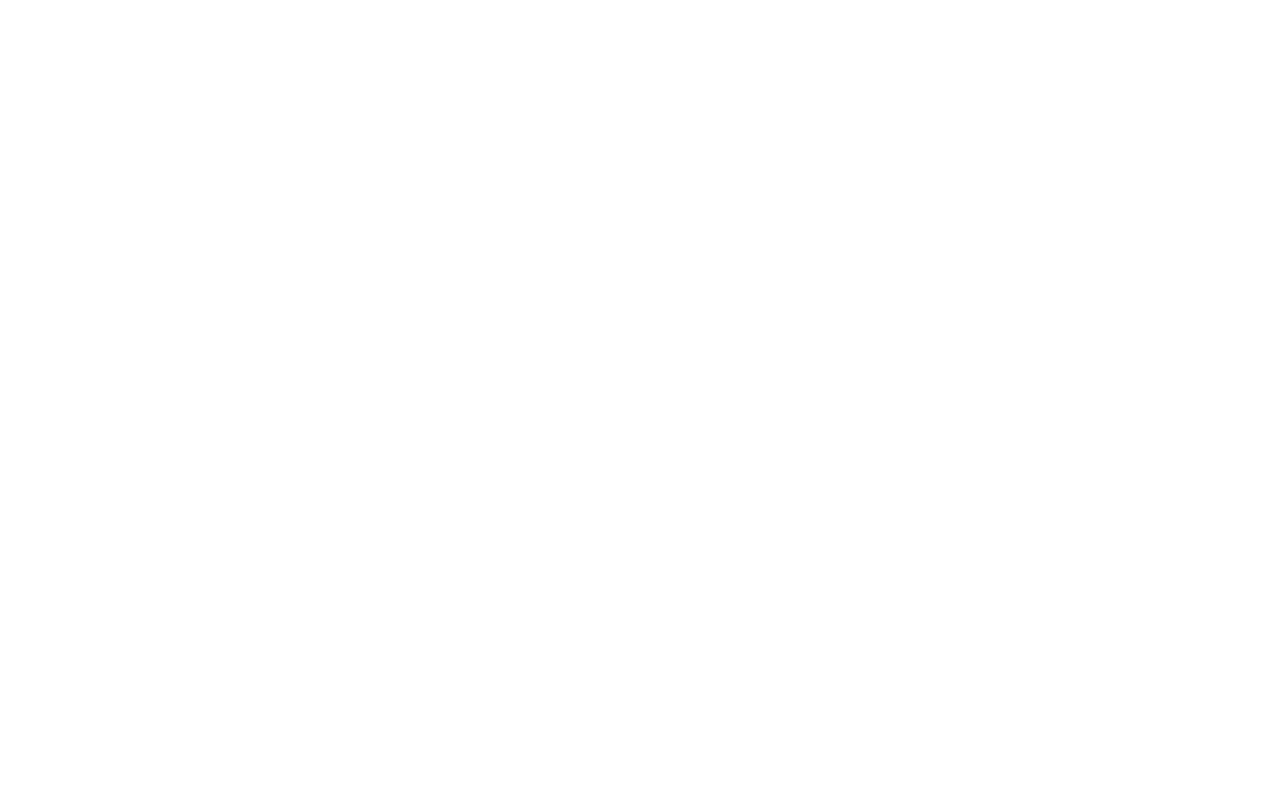
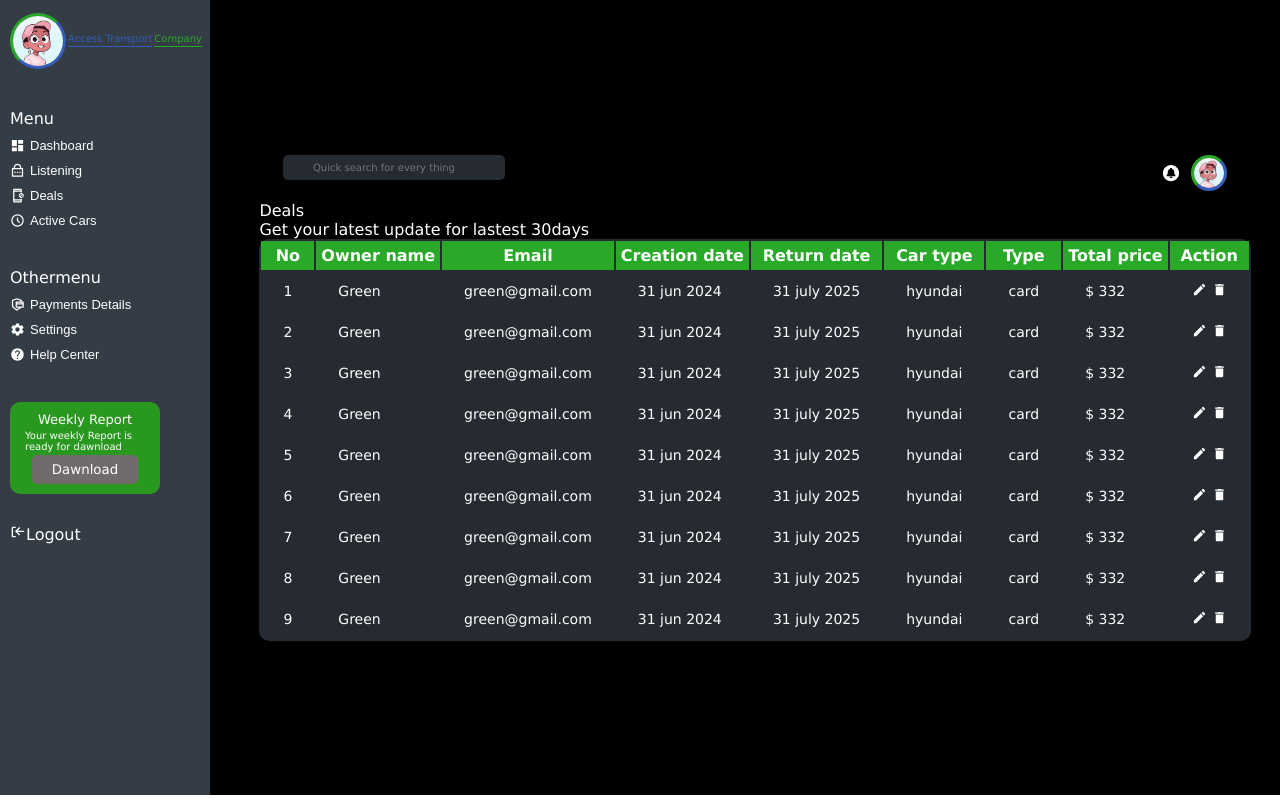
Before and after one commit to kubwimanav/feltechnology, a React (Vite) app: page /deal in a window 1280 px wide. Before the commit this address had no page. Built offline with nearby package versions, Linux system fonts and the light colour scheme.

Commit message:
editform

```diff
--- a/src/App.jsx
+++ b/src/App.jsx
@@ -15,6 +15,7 @@
 import Listening from './components/Listening';
 import Login from './components/Login';
 import Addcar from './components/Addcar';
+import Deals from './components/Deals';
 
 function App() {
   const [count, setCount] = useState(0)
@@ -28,6 +29,7 @@
           <Route path="activecar" element={<Activecar />} />
           <Route path="helpcenter" element={<Helpcenter />} />
           <Route path="listening" element={<Listening />} />
+          <Route path="deal" element={<Deals/>} />
           <Route path="/setting" element={<Setting />}>
             <Route index element={<Settingform />} />
             <Route path="settingform" element={<Settingform />} />
--- a/src/components/Activecar.jsx
+++ b/src/components/Activecar.jsx
@@ -111,7 +111,7 @@
       {openModel && <Addcar handlemadal={handlemadal} />}
       <div className="tableactiveparagraph">
         <p className="paragraphtable1">Payment Details</p>
-        <p className="paragraphtable2" onClick={handlemadal} >
+        <p className="paragraphtable2" onClick={handlemadal}>
           Add a car
         </p>
       </div>
--- /dev/null
+++ b/src/components/Deals.jsx
@@ -0,0 +1,151 @@
+import React, { useState } from 'react'
+import { MdModeEditOutline } from "react-icons/md";
+import { MdDelete } from "react-icons/md";
+import '../styles/Deals.css'
+import Editform from './Editform';
+
+function Deals() {
+
+
+    const deals = [
+      {
+        ownername: "Green",
+        email: "green@gmail.com",
+        creationdate: "31 jun 2024",
+        returndate: "31 july 2025",
+        cartype: "hyundai",
+        type: "card",
+        price: "$ 332",
+      },
+      {
+        ownername: "Green",
+        email: "green@gmail.com",
+        creationdate: "31 jun 2024",
+        returndate: "31 july 2025",
+        cartype: "hyundai",
+        type: "card",
+        price: "$ 332",
+      },
+      {
+        ownername: "Green",
+        email: "green@gmail.com",
+        creationdate: "31 jun 2024",
+        returndate: "31 july 2025",
+        cartype: "hyundai",
+        type: "card",
+        price: "$ 332",
+      },
+      {
+        ownername: "Green",
+        email: "green@gmail.com",
+        creationdate: "31 jun 2024",
+        returndate: "31 july 2025",
+        cartype: "hyundai",
+        type: "card",
+        price: "$ 332",
+      },
+      {
+        ownername: "Green",
+        email: "green@gmail.com",
+        creationdate: "31 jun 2024",
+        returndate: "31 july 2025",
+        cartype: "hyundai",
+        type: "card",
+        price: "$ 332",
+      },
+      {
+        ownername: "Green",
+        email: "green@gmail.com",
+        creationdate: "31 jun 2024",
+        returndate: "31 july 2025",
+        cartype: "hyundai",
+        type: "card",
+        price: "$ 332",
+      },
+
+      {
+        ownername: "Green",
+        email: "green@gmail.com",
+        creationdate: "31 jun 2024",
+        returndate: "31 july 2025",
+        cartype: "hyundai",
+        type: "card",
+        price: "$ 332",
+      },
+      {
+        ownername: "Green",
+        email: "green@gmail.com",
+        creationdate: "31 jun 2024",
+        returndate: "31 july 2025",
+        cartype: "hyundai",
+        type: "card",
+        price: "$ 332",
+      },
+      {
+        ownername: "Green",
+        email: "green@gmail.com",
+        creationdate: "31 jun 2024",
+        returndate: "31 july 2025",
+        cartype: "hyundai",
+        type: "card",
+        price: "$ 332",
+      },
+    ];
+
+
+
+    const [openForm, setOpenForm] = useState(false);
+    const handlemodal = () => {
+      setOpenForm(!openForm);
+    };
+    let i = 0;
+  return (
+    <div className="deals">
+      {openForm && <Editform handlemodal={handlemodal} />}
+      <div>
+        <p>Deals</p>
+        <p>Get your latest update for lastest 30days</p>
+      </div>
+
+      <table>
+        <thead className="deals-thead">
+          <tr >
+            <th>No</th>
+            <th>Owner name</th>
+            <th>Email</th>
+            <th>Creation date</th>
+            <th>Return date</th>
+            <th>Car type</th>
+            <th>Type</th>
+            <th>Total price</th>
+            <th>Action</th>
+          </tr>
+        </thead>
+        <tbody>
+          {deals.map((dealdata) => (
+            <tr>
+              <td>{(i += 1)}</td>
+              <td>{dealdata.ownername}</td>
+              <td>{dealdata.email}</td>
+              <td>{dealdata.creationdate}</td>
+              <td>{dealdata.returndate}</td>
+              <td>{dealdata.cartype}</td>
+              <td>{dealdata.type}</td>
+              <td>{dealdata.price}</td>
+              <td className="deals-icon">
+                <div>
+                  <MdModeEditOutline onClick={handlemodal} />
+                </div>
+                <div>
+                  <MdDelete />
+                </div>
+              </td>
+            </tr>
+          ))}
+        </tbody>
+      </table>
+    </div>
+  );
+}
+
+export default Deals
--- /dev/null
+++ b/src/components/Editform.jsx
@@ -0,0 +1,48 @@
+import React from 'react'
+import { IoClose } from "react-icons/io5";
+function Editform({handlemodal}) {
+  return (
+      <div  className='editform'>
+          <div style={{ display: 'flex', gap:'2px'}}>
+              <button className='personal-edit-button'>Personal information</button>
+              <button className='other-edit-button'>Other information</button>
+          </div>
+      <div className="edit-personalinfo">
+        <div className="addcar-paragragh-icon">
+          <p>Create deal</p>
+          <IoClose className="addcar-icon" onClick={handlemodal} />
+        </div>
+
+        <form action="" className="addcar-form">
+          <div className="label-input-addcar">
+            <label htmlFor=""> Car type</label>
+            <input type="text"  placeholder='Hyundai'/>
+          </div>
+          <div className="label-input-addcar">
+            <label htmlFor=""> Car image</label>
+            <input type="text" />
+          </div>
+          <div className="label-input-date">
+            <label htmlFor=""> Creation date</label>
+            <input type="date" className="label-date-addcar" />
+          </div>
+          <div className="label-input-date">
+            <label htmlFor=""> Return date</label>
+            <input type="date" className="label-date-addcar" />
+          </div>
+          <div className="label-input-addcar">
+            <label htmlFor=""> Payment method</label>
+            <input type="text" />
+          </div>
+          <div className="label-input-addcar">
+            <label htmlFor=""> Total Price</label>
+            <input type="text"  placeholder='$18...'/>
+          </div>
+          <button className="addcar-button">Save</button>
+        </form>
+      </div>
+    </div>
+  );
+}
+
+export default Editform
--- a/src/components/Sidebar.jsx
+++ b/src/components/Sidebar.jsx
@@ -7,6 +7,7 @@
 import { RiSecurePaymentLine } from "react-icons/ri";
 import { MdDashboard, MdOutlineHelp } from "react-icons/md";
 import { IoMdSettings } from "react-icons/io";
+import { MdOutlineAppBlocking } from "react-icons/md";
 import '../styles/Sidebar.css'
 import { Link } from "react-router-dom";
 
@@ -35,6 +36,12 @@
                 <RiLockPasswordLine className="icon" />
                 <Link to="listening" className="list_dash">
                   Listening
+                </Link>
+              </li>
+              <li>
+                <MdOutlineAppBlocking  className="icon" />
+                <Link to="deal" className="list_dash">
+                  Deals
                 </Link>
               </li>
               <li>
@@ -71,13 +78,15 @@
 
           <div className="weekly">
             <p> Weekly Report</p>
-            <p className="weeklypargraph">Your weekly Report is ready for dawnload</p>
+            <p className="weeklypargraph">
+              Your weekly Report is ready for dawnload
+            </p>
             <button>Dawnload</button>
           </div>
         </div>
       </div>
       <Link to="login" className="logout">
-        <CgLogOut  style={{color:'red'}}/>
+        <CgLogOut style={{ color: "red" }} />
         Logout
       </Link>
     </div>
--- /dev/null
+++ b/src/styles/Deals.css
@@ -0,0 +1,48 @@
+.deals table{
+    border-radius: 10px;
+ background-color:rgb(37,43,49);
+}
+
+.deals td{
+    padding: 10px 22px 10px 22px;
+}
+.deals-thead th{
+    background-color:rgb(40, 170, 40) ;
+padding: 5px;
+}
+
+
+.deals-icon{
+    font-size: 15px;
+    display: flex;
+    gap: 5px;
+}
+.editform{
+   margin-left: 20rem;
+    position: absolute;
+    z-index: 888;
+    display: flex;
+    flex-direction: column;
+    align-items: center;
+    gap: 10px;
+}
+.personal-edit-button{
+    background-color: white;
+    padding: 10px;
+    border: none;
+    border-radius: 5px;
+    color: rgb(40, 170, 40);
+}
+.other-edit-button{
+    background-color: rgb(40, 170, 40);
+    padding: 10px;
+    border: none;
+    border-radius: 5px;
+    color: white;
+}
+.edit-personalinfo{
+    padding: 15px 50px 15px 50px ;
+    border-radius: 10px;
+    box-shadow: 0px 0px 1px;
+    background-color: #282c34;
+}
```
